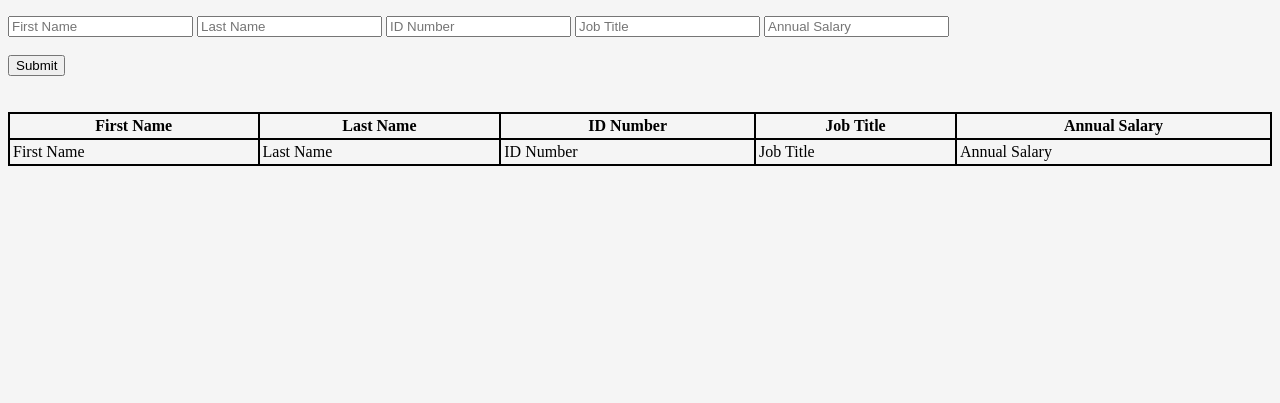
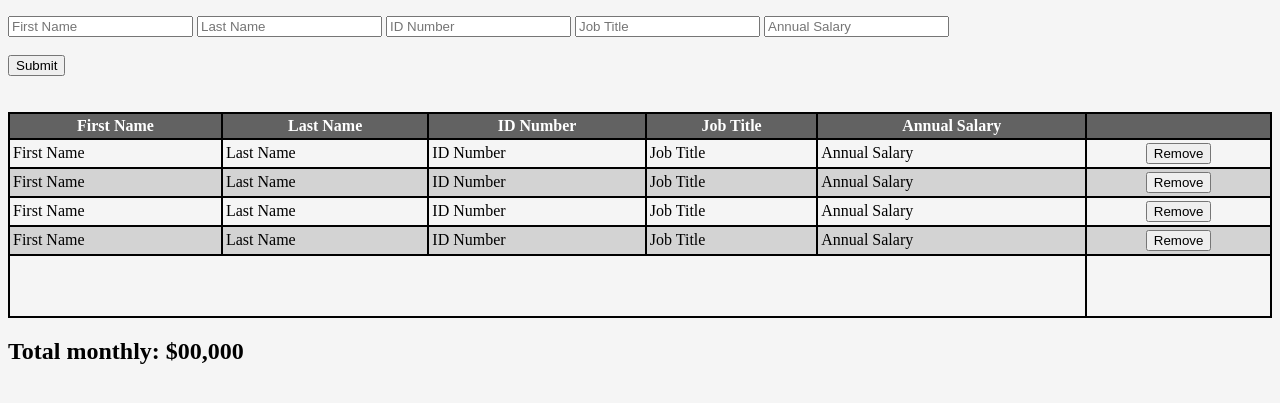
Before and after one commit to 8bitcoffee/weekend-salary-calculator, a plain HTML site: page index.html in a window 1280 px wide. Shown: the part 105-508 px from the top of the page. Drawn offline with Linux system fonts and the light colour scheme.

Commit message:
minor CSS. Added table footer, buttons, and h2 for total

```diff
--- a/index.html
+++ b/index.html
@@ -2,7 +2,7 @@
 <html lang="en">
 <head>
     <meta charset="UTF-8">
-    <title>Salary Calulator - Weekend Code Challenge</title>
+    <title>Salary Calculator - Weekend Code Challenge</title>
     <script src="salaryCalculator.js" defer></script>
     <link type="text/css" rel="stylesheet" href="style.css" />
 </head>
@@ -30,6 +30,7 @@
                     <th>ID Number</th>
                     <th>Job Title</th>
                     <th>Annual Salary</th>
+                    <th></th>
                 </tr>
             </thead>
             <tbody id="table-body">
@@ -40,9 +41,40 @@
                     <td>ID Number</td>
                     <td>Job Title</td>
                     <td>Annual Salary</td>
+                    <td class="btn-cell"><button onClick="removeEmployee(event)" class="remove-btn">Remove</button></td>
+                </tr>
+                <tr>
+                    <td>First Name</td>
+                    <td>Last Name</td>
+                    <td>ID Number</td>
+                    <td>Job Title</td>
+                    <td>Annual Salary</td>
+                    <td class="btn-cell"><button onClick="removeEmployee(event)" class="remove-btn">Remove</button></td>
+                </tr>
+                <tr>
+                    <td>First Name</td>
+                    <td>Last Name</td>
+                    <td>ID Number</td>
+                    <td>Job Title</td>
+                    <td>Annual Salary</td>
+                    <td class="btn-cell"><button onClick="removeEmployee(event)" class="remove-btn">Remove</button></td>
+                </tr>
+                <tr>
+                    <td>First Name</td>
+                    <td>Last Name</td>
+                    <td>ID Number</td>
+                    <td>Job Title</td>
+                    <td>Annual Salary</td>
+                    <td class="btn-cell"><button onClick="removeEmployee(event)" class="remove-btn">Remove</button></td>
                 </tr>
             </tbody>
+            <tfoot id="table-footer" colspan="5">
+                <tr>
+                    <td id="table-footer-row" colspan="5"></td>
+                </tr>
+            </tfoot>
         </table>
+        <h2 id="total-monthly">Total monthly: $00,000</h2>
     </main>
 </body>
 </html>
--- a/style.css
+++ b/style.css
@@ -12,3 +12,20 @@ th, td {
     border: 2px solid #000000;
     padding: 3px;
 }
+
+#table-footer-row {
+    padding:30px;
+}
+
+thead {
+    background-color: rgb(98, 98, 98);
+    color: white
+}
+
+tr:nth-child(even){
+    background-color: lightgray;
+}
+
+.btn-cell {
+    text-align: center;
+}
```
